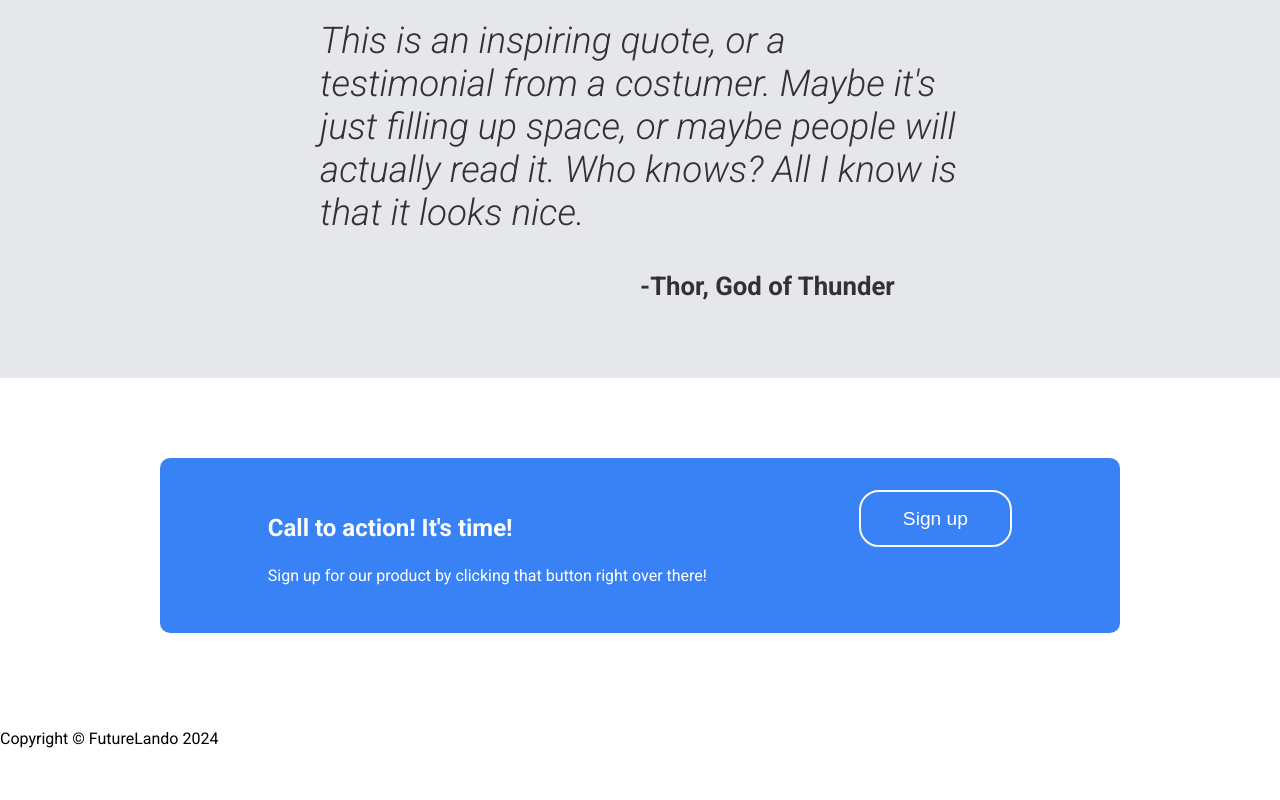
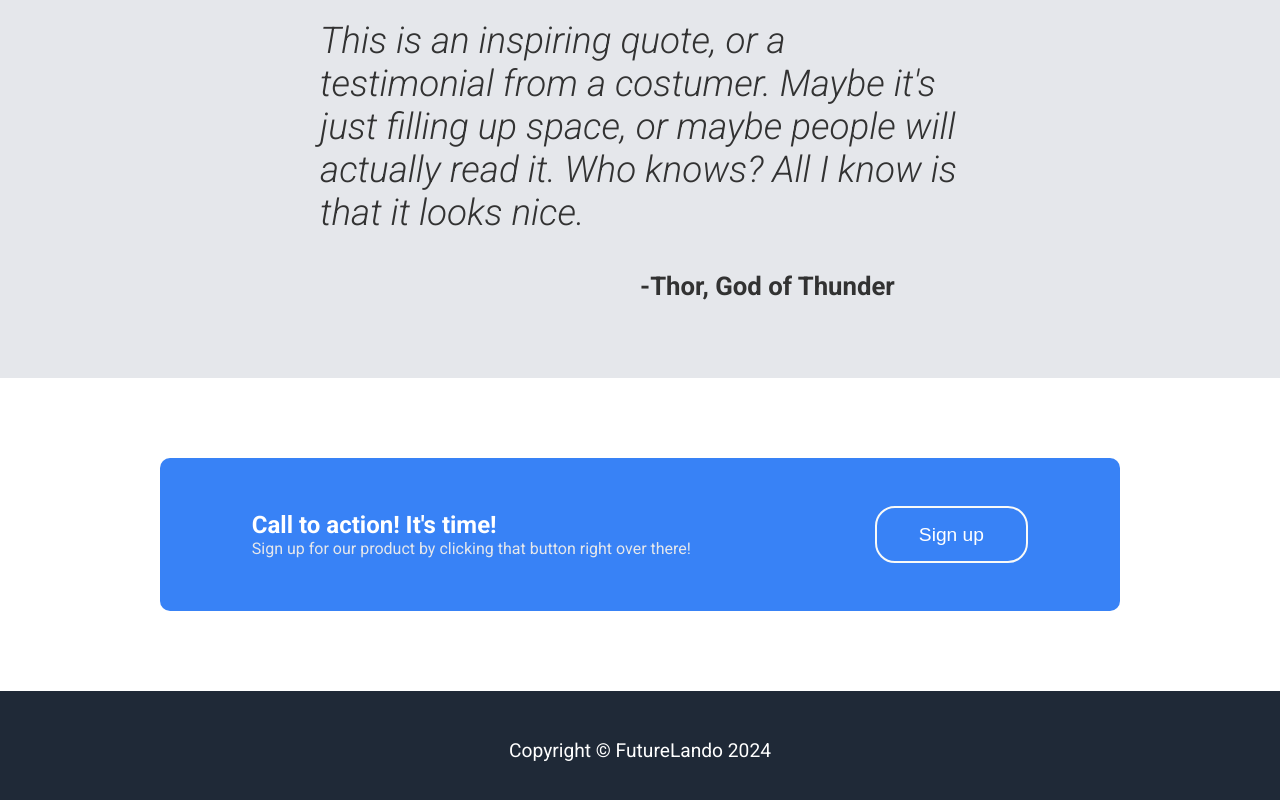
Before and after one commit to Futureland3/landing-page, a plain HTML site: page index.html in a window 1280 px wide. Shown: the part 1251-2051 px from the top of the page. Before the commit the page ends 2015 px from the top, so only its background shows below. Drawn offline with Linux system fonts and the light colour scheme.

Commit message:
Finish all sections Finish Footer Finish everything

```diff
--- a/index.html
+++ b/index.html
@@ -70,7 +70,7 @@
             <div class="middle">
                 <div class="left">
                     <p class="call one">Call to action! It's time!</p>
-                    <p class="call two">Sign up for our product by clicking that button right over there!</p>
+                    <p class="call two" style="color:#E5E7EB">Sign up for our product by clicking that button right over there!</p>
                 </div>
                 <div class="right">
                     <button class="button two">Sign up</button>
--- a/style.css
+++ b/style.css
@@ -132,16 +132,32 @@ button {
     display: flex;
     background-color: #3882F6;
     color: white;
-    padding: 2em;
+    padding: 3em 0;
     border-radius: 10px;
     justify-content: space-around;
+    align-items: center;
 }
 
 .button.two{
     border: 2px solid #F9FAF8;
 }
 
+.call{
+    margin-top: 0;
+    margin-bottom: 0;
+}
+
 .call.one{
     font-weight: bolder;
     font-size: 1.5em;
 }
+
+.footer{
+    background-color: #1F2937;
+    color: white;
+    font-size: 1.2em;
+    padding: 1.5em;
+    display: flex;
+    justify-content: center;
+    align-items: center;
+}
```
